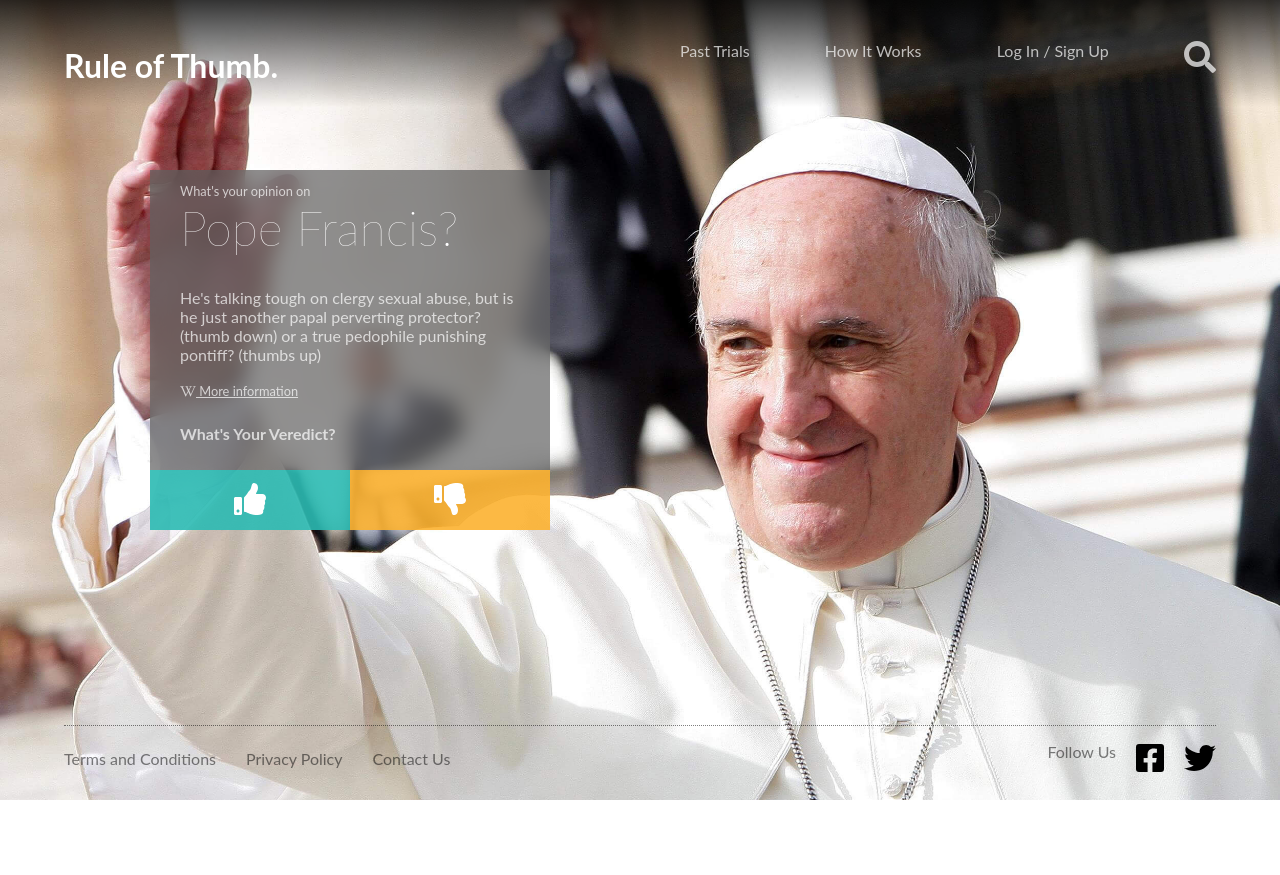
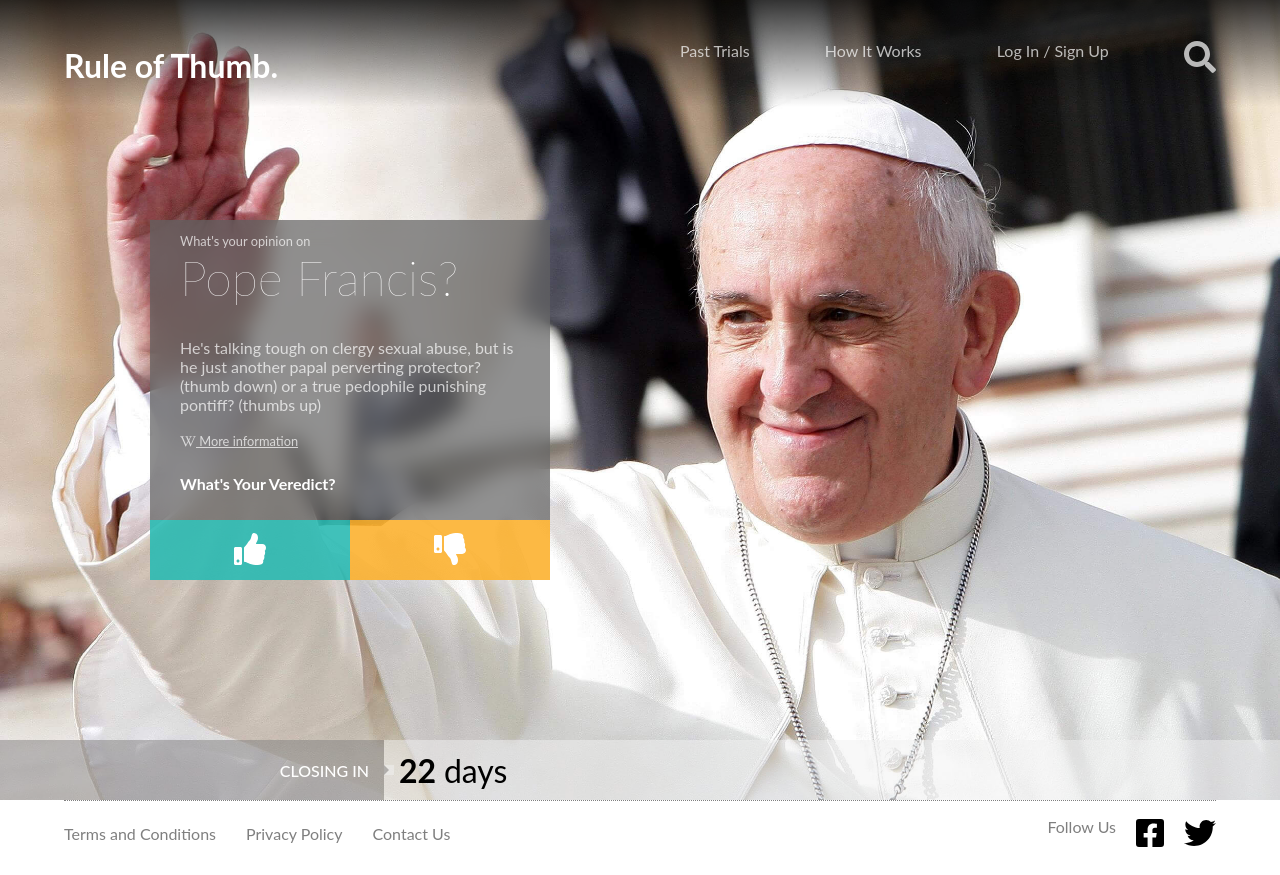
Before and after one commit to oscantillomen/Rule-of-thumbs, a React (Vite) app: page / in a window 1280 px wide. Before the commit the page ends 800 px from the top, so only its background shows below. Built offline with nearby package versions, Linux system fonts and the light colour scheme.

Commit message:
Closing in Component

```diff
--- a/src/App.js
+++ b/src/App.js
@@ -10,9 +10,8 @@ const App = () => {
 	return (
 		<React.StrictMode>
 			<div>
-				<Header />
 				<Main />
-				<Footer />
+        <Footer />
 			</div>
 		</React.StrictMode>
 	);
--- /dev/null
+++ b/src/components/ClosingIn.js
@@ -0,0 +1,59 @@
+import React from 'react';
+/** @jsx jsx */
+import { css, jsx } from '@emotion/core';
+
+const ClosingIn = () => (
+	<div
+		css={css`
+			width: 100%;
+			height: 60px;
+			display: flex;
+		`}
+	>
+		<div
+			css={css`
+				width: 30%;
+				background-color: rgba(129, 128, 128, 0.5);
+				height: 100%;
+				display: flex;
+				justify-content: flex-end;
+                align-items: center;
+                &::after {
+                    content: '';
+                    display: block;
+                    position: absolute;
+                    border-top: 5px solid rgba(242,242,242,0.5);
+                    border-left: 5px solid rgba(129, 128, 128, 0.5);
+                    border-right: 5px solid rgba(242,242,242,0.5);
+                    border-bottom: 5px solid rgba(242,242,242,0.5);
+                    bottom: 25px;
+                    left: 30%;
+                }
+			`}
+		>
+            <span css={css`
+                margin-right: 15px;
+                color: white;
+                font-weight: 500;
+            `}>CLOSING IN</span>
+		</div>
+		<div
+			css={css`
+				background-color: rgba(242,242,242,0.5);
+				width: 70%;
+				height: 100%;
+				display: flex;
+				justify-content: flex-start;
+				align-items: center;
+			`}
+		>
+            <span css={css`
+                margin-left: 15px;
+                font-size: 2rem;
+                font-weight: bold;
+            `}>22 <span style={{ fontWeight: 'lighter'}}>days</span></span>
+		</div>
+	</div>
+);
+
+export default ClosingIn;
--- a/src/components/Main.js
+++ b/src/components/Main.js
@@ -1,9 +1,19 @@
 import React from 'react';
 import InfoGroup from './InfoGroup';
+import ClosingIn from './ClosingIn';
+import Header from './Header';
 
 const Main = () => (
     <main>
-        <InfoGroup />
+        <div>
+            <Header />
+        </div>
+        <div>
+            <InfoGroup />
+        </div>
+        <div className="closingIn">
+            <ClosingIn />
+        </div>
     </main>
 )
 
--- a/src/style.scss
+++ b/src/style.scss
@@ -56,7 +56,7 @@ header {
 }
 
 footer {
-	position: absolute;
+	position: relative;
 	bottom: 0;
 	width: 100%;
 	text-align: center;
@@ -108,13 +108,21 @@ footer {
 }
 
 main {
-  position: absolute;
   top: 0;
   left: 0;
   width: 100%;
   height: 100vh;
   background-image: url('./img/pope.jpg');
   background-size: cover;
+  background-position: center;
+  display: flex;
+  flex-direction: column;
+  justify-content: space-between;
+
+  & .closingIn {
+    width: 100%;
+    justify-self: flex-end;
+  }
 }
 
 button {
@@ -142,7 +150,7 @@ button {
   height: 300px;
   background-color: rgba(97, 97, 97, 0.7);
   backdrop-filter: blur(10px);
-  margin: 150px auto 0;
+  margin: 0 auto;
 
   & .thumbs {
     display: flex;
@@ -175,6 +183,7 @@ button {
     & h2 {
       margin-top: 25px;
       font-size: 1rem;
+      color: white;
     }
 
     &--preNameText {
@@ -219,7 +228,6 @@ button {
   }
 
   .infoGroupContainer {
-    margin-top: 170px;
     margin-left: 150px;
   }
 }
```
